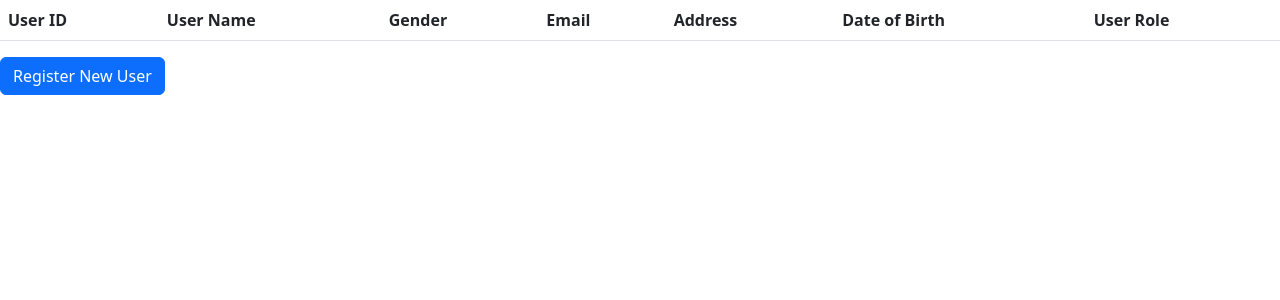
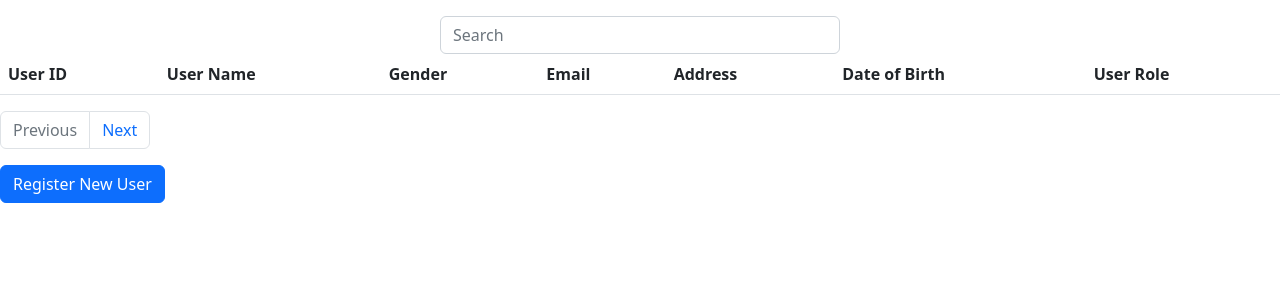
Before and after one commit to Aung-Thu-Hein/Projects, a React (Create React App) app: page /usertable in a window 1280 px wide. Shown: the top 300 px of the page. Built offline with nearby package versions, Linux system fonts and the light colour scheme.

Commit message:
add-pagination-sorting-search

```diff
--- a/package.json
+++ b/package.json
@@ -16,6 +16,7 @@
     "react-bootstrap": "^2.7.0",
     "react-dom": "^18.2.0",
     "react-hook-form": "^7.41.3",
+    "react-paginate": "^8.1.4",
     "react-router": "^6.6.1",
     "react-router-dom": "^6.6.1",
     "react-scripts": "5.0.1",
--- a/src/components/UserTable.tsx
+++ b/src/components/UserTable.tsx
@@ -1,8 +1,10 @@
 import Table from 'react-bootstrap/Table';
 import Button from 'react-bootstrap/Button';
+import Form from 'react-bootstrap/Form';
+import 'bootstrap/dist/css/bootstrap.min.css';
 import { useNavigate } from "react-router-dom";
 import { useEffect, useState } from 'react';
-import 'bootstrap/dist/css/bootstrap.min.css';
+import Pagination from 'react-paginate';
 
 type User = {
   userId: string;
@@ -15,24 +17,63 @@ type User = {
   userRole: string;
 }
 
+function search(username: string, formData: User[]): any {
+
+  if (!username) {
+    return formData;
+  } else {
+    let results = formData.filter(name => name.userName === username);
+    return results
+  }
+}
+
 const UserTable = () => {
 
+  const [query, setQuery] = useState<string>("");
   const [formData, setFormData] = useState<User[]>([]);
+  const [page, setPage] = useState<number>(0);
+  const [perPage, setPerPage] = useState<number>(10);
+
+  const searchName = search(query, formData);
+
+  const pageData = searchName.slice(page * perPage, (page + 1) * perPage);
 
   const navigate = useNavigate();
   const navigateToForm = () => navigate('/');
+
+  const handlePageChange = (page: any) => {
+    setPage(page.selected);
+  };
+
+
 
   useEffect(() => {
     let data: any[] = [];
     const saved = localStorage.getItem("Form Data");
     if (saved) {
       data = JSON.parse(saved);
+      data.sort((a, b) => {
+        let usernameA: string = a.userName.toLowerCase()
+        let usernameB: string = b.userName.toLowerCase()
+        if (usernameA < usernameB) return -1
+        else if (usernameA > usernameB) return 1
+        else return 0
+      })
+      console.log("Data: ", data);
       setFormData(data)
     }
   }, [])
 
   return (
-    <div>
+    <>
+      <Form.Control
+        style={{ width: 400 }}
+        className='mx-auto mt-3'
+        placeholder="Search"
+        type="text"
+        name="query"
+        onChange={(e) => setQuery(e.target.value)}
+      />
       <Table striped>
         <thead>
           <tr>
@@ -47,7 +88,7 @@ const UserTable = () => {
         </thead>
         <tbody>
           {
-            formData.map((data, index) => {
+            pageData.map((data: any, index: any) => {
               return (
                 <tr key={index}>
                   <td>{data.userId}</td>
@@ -63,9 +104,28 @@ const UserTable = () => {
           }
         </tbody>
       </Table>
-      <Button variant='primary' onClick={navigateToForm}>Register New User</Button>
-    </div>
 
+      <Pagination
+        pageCount={Math.ceil(formData.length / perPage)} // total number of pages
+        onPageChange={handlePageChange}
+        pageClassName="page-item"
+        pageLinkClassName="page-link"
+        previousClassName="page-item"
+        previousLinkClassName="page-link"
+        nextClassName="page-item"
+        nextLinkClassName="page-link"
+        breakLabel="..."
+        breakClassName="page-item"
+        breakLinkClassName="page-link"
+        containerClassName="pagination"
+        activeClassName="active"
+      />
+      <Button
+        variant='primary'
+        onClick={navigateToForm}>
+        Register New User
+      </Button>
+    </>
   )
 }
 
```
Also changed, not shown: 1 other file (tests, documents, lock files or other folders).
